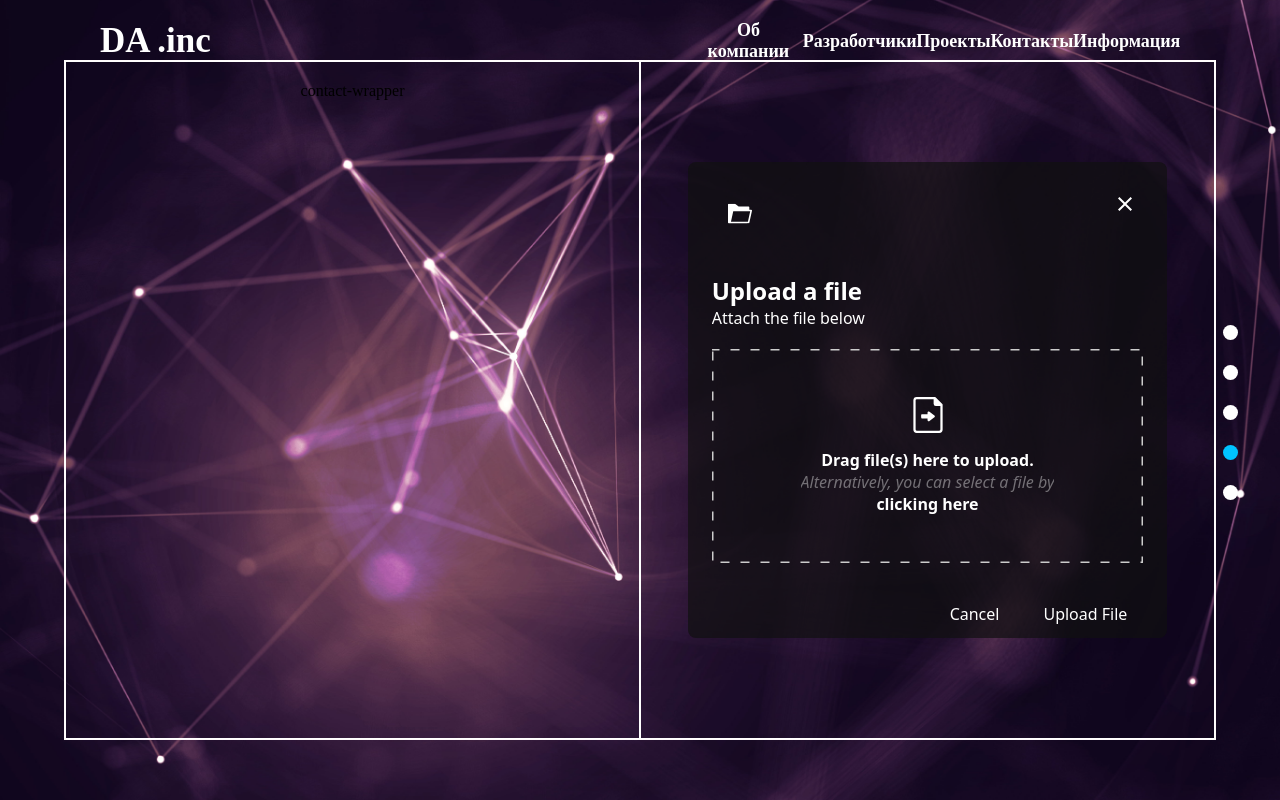
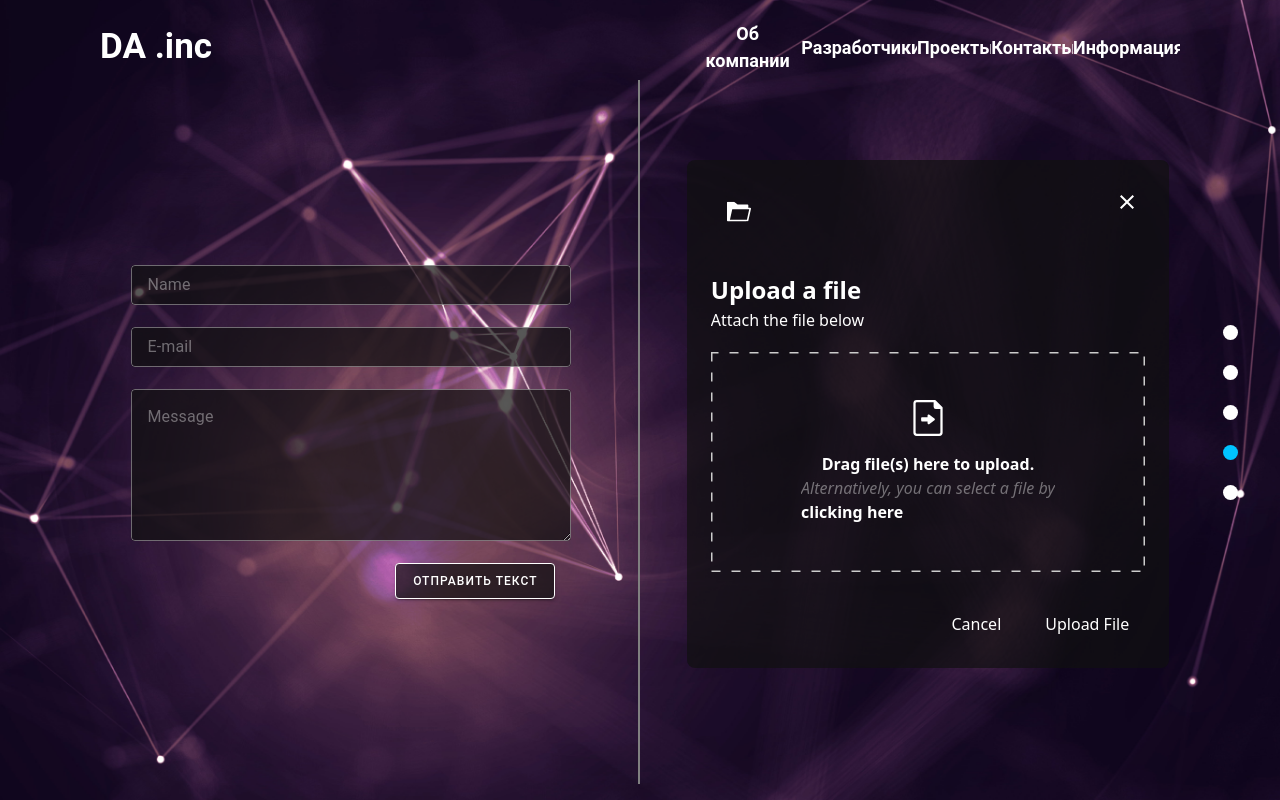
Before and after one commit to JohnDoe1618/digital-team, a Vue app: page / in a window 1280 px wide. Built offline with nearby package versions, Linux system fonts and the light colour scheme.

Commit message:
last-commit

```diff
--- a/package.json
+++ b/package.json
@@ -18,6 +18,7 @@
   "devDependencies": {
     "@babel/core": "^7.12.16",
     "@babel/eslint-parser": "^7.12.16",
+    "@mdi/font": "^7.4.47",
     "@vue/cli-plugin-babel": "~5.0.0",
     "@vue/cli-plugin-eslint": "~5.0.0",
     "@vue/cli-plugin-pwa": "~5.0.0",
--- a/src/comps/ContactWithUsComp.vue
+++ b/src/comps/ContactWithUsComp.vue
@@ -6,16 +6,14 @@
 
             <div class="main-inner__container">
 
-
                 <div class="contact-wrapper">
-                    contact-wrapper
+                    <contactInputFormComp />
                 </div>
 
                 <div class="file-wrapper">
                     <contactFileFormComp/>
                 </div>
             </div>
-
 
         </div>
 
@@ -24,6 +22,7 @@
 
 <script setup>
 import contactFileFormComp from '@/comps/contactFileForm/contactFileFormComp';
+import contactInputFormComp from '@/comps/contactInputForm/contactInputFormComp';
 
 </script>
 <style scoped>
@@ -52,10 +51,12 @@
     justify-content: center;
 }
 .main-inner__container {
+    position: absolute;
+    bottom: 2%;
     width: 90%;
-    height: 85%;
+    height: 88%;
     display: flex;
-    border: 1px solid rgb(255, 251, 251);
+    /* border: 1px solid rgb(255, 251, 251); */
 }
 
 .section-header {
@@ -74,8 +75,8 @@
     display: flex;
     flex-direction: column;
     align-items: center;
-    padding: 20px;
-    border: 1px solid white;
+    justify-content: center;
+    border-right: 2px solid gray;
 }
 
 .file-wrapper {
@@ -83,8 +84,8 @@
     width: 50%;
     display: flex;
     flex-direction: column;
-    padding: 20px;
-    border: 1px solid white;
+    padding: 0 20px;
+    /* border: 1px solid white; */
 }
 
 /* Left contact page */
--- a/src/comps/contactFileForm/contactFileFormComp.vue
+++ b/src/comps/contactFileForm/contactFileFormComp.vue
@@ -3,38 +3,49 @@
         <div class="modal-header">
             <div class="modal-logo">
                 <span class="logo-circle">
-                <svg class="icon-folder-new" xmlns="http://www.w3.org/2000/svg" xmlns:xlink="http://www.w3.org/1999/xlink" width="512" height="419.116" viewBox="0 0 512 419.116">
+                    <svg class="icon-folder-new" xmlns="http://www.w3.org/2000/svg"
+                        xmlns:xlink="http://www.w3.org/1999/xlink" width="512" height="419.116" viewBox="0 0 512 419.116">
                         <defs>
                             <clipPath id="clip-folder-new">
                                 <rect width="512" height="419.116" />
                             </clipPath>
                         </defs>
                         <g id="folder-new" clip-path="url(#clip-folder-new)">
-                    <path id="Union_1" data-name="Union 1" d="M16.991,419.116A16.989,16.989,0,0,1,0,402.125V16.991A16.989,16.989,0,0,1,16.991,0H146.124a17,17,0,0,1,10.342,3.513L227.217,57.77H437.805A16.989,16.989,0,0,1,454.8,74.761v53.244h40.213A16.992,16.992,0,0,1,511.6,148.657L454.966,405.222a17,17,0,0,1-16.6,13.332H410.053v.562ZM63.06,384.573H424.722L473.86,161.988H112.2Z" fill="var(--c-action-primary)" stroke="" stroke-width="1" />
+                            <path id="Union_1" data-name="Union 1"
+                                d="M16.991,419.116A16.989,16.989,0,0,1,0,402.125V16.991A16.989,16.989,0,0,1,16.991,0H146.124a17,17,0,0,1,10.342,3.513L227.217,57.77H437.805A16.989,16.989,0,0,1,454.8,74.761v53.244h40.213A16.992,16.992,0,0,1,511.6,148.657L454.966,405.222a17,17,0,0,1-16.6,13.332H410.053v.562ZM63.06,384.573H424.722L473.86,161.988H112.2Z"
+                                fill="var(--c-action-primary)" stroke="" stroke-width="1" />
                         </g>
                     </svg>
                 </span>
             </div>
             <button class="btn-close">
-            <svg class="icon-cross" xmlns="http://www.w3.org/2000/svg" width="24" height="24" viewBox="0 0 24 24"><path fill="none" d="M0 0h24v24H0V0z"/><path d="M19 6.41L17.59 5 12 10.59 6.41 5 5 6.41 10.59 12 5 17.59 6.41 19 12 13.41 17.59 19 19 17.59 13.41 12 19 6.41z" fill="var(--c-text-secondary)"/></svg>
+                <svg class="icon-cross" xmlns="http://www.w3.org/2000/svg" width="24" height="24" viewBox="0 0 24 24">
+                    <path fill="none" d="M0 0h24v24H0V0z" />
+                    <path
+                        d="M19 6.41L17.59 5 12 10.59 6.41 5 5 6.41 10.59 12 5 17.59 6.41 19 12 13.41 17.59 19 19 17.59 13.41 12 19 6.41z"
+                        fill="var(--c-text-secondary)" />
+                </svg>
             </button>
         </div>
         <div class="modal-body">
             <h2 class="modal-title">Upload a file</h2>
             <p class="modal-description">Attach the file below</p>
-            <button class="upload-area">
+            <label class="upload-area">
                 <span class="upload-area-icon">
-        <svg class="icon-file-new" xmlns="http://www.w3.org/2000/svg" xmlns:xlink="http://www.w3.org/1999/xlink" width="340.531" height="419.116" viewBox="0 0 340.531 419.116">
+                    <svg class="icon-file-new" xmlns="http://www.w3.org/2000/svg" xmlns:xlink="http://www.w3.org/1999/xlink"
+                        width="340.531" height="419.116" viewBox="0 0 340.531 419.116">
                         <g id="files-new" clip-path="url(#clip-files-new)">
-            <path id="Union_2" data-name="Union 2" d="M-2904.708-8.885A39.292,39.292,0,0,1-2944-48.177V-388.708A39.292,39.292,0,0,1-2904.708-428h209.558a13.1,13.1,0,0,1,9.3,3.8l78.584,78.584a13.1,13.1,0,0,1,3.8,9.3V-48.177a39.292,39.292,0,0,1-39.292,39.292Zm-13.1-379.823V-48.177a13.1,13.1,0,0,0,13.1,13.1h261.947a13.1,13.1,0,0,0,13.1-13.1V-323.221h-52.39a26.2,26.2,0,0,1-26.194-26.195v-52.39h-196.46A13.1,13.1,0,0,0-2917.805-388.708Zm146.5,241.621a14.269,14.269,0,0,1-7.883-12.758v-19.113h-68.841c-7.869,0-7.87-47.619,0-47.619h68.842v-18.8a14.271,14.271,0,0,1,7.882-12.758,14.239,14.239,0,0,1,14.925,1.354l57.019,42.764c.242.185.328.485.555.671a13.9,13.9,0,0,1,2.751,3.292,14.57,14.57,0,0,1,.984,1.454,14.114,14.114,0,0,1,1.411,5.987,14.006,14.006,0,0,1-1.411,5.973,14.653,14.653,0,0,1-.984,1.468,13.9,13.9,0,0,1-2.751,3.293c-.228.2-.313.485-.555.671l-57.019,42.764a14.26,14.26,0,0,1-8.558,2.847A14.326,14.326,0,0,1-2771.3-147.087Z" transform="translate(2944 428)" fill="var(--c-action-primary)"/>
+                            <path id="Union_2" data-name="Union 2"
+                                d="M-2904.708-8.885A39.292,39.292,0,0,1-2944-48.177V-388.708A39.292,39.292,0,0,1-2904.708-428h209.558a13.1,13.1,0,0,1,9.3,3.8l78.584,78.584a13.1,13.1,0,0,1,3.8,9.3V-48.177a39.292,39.292,0,0,1-39.292,39.292Zm-13.1-379.823V-48.177a13.1,13.1,0,0,0,13.1,13.1h261.947a13.1,13.1,0,0,0,13.1-13.1V-323.221h-52.39a26.2,26.2,0,0,1-26.194-26.195v-52.39h-196.46A13.1,13.1,0,0,0-2917.805-388.708Zm146.5,241.621a14.269,14.269,0,0,1-7.883-12.758v-19.113h-68.841c-7.869,0-7.87-47.619,0-47.619h68.842v-18.8a14.271,14.271,0,0,1,7.882-12.758,14.239,14.239,0,0,1,14.925,1.354l57.019,42.764c.242.185.328.485.555.671a13.9,13.9,0,0,1,2.751,3.292,14.57,14.57,0,0,1,.984,1.454,14.114,14.114,0,0,1,1.411,5.987,14.006,14.006,0,0,1-1.411,5.973,14.653,14.653,0,0,1-.984,1.468,13.9,13.9,0,0,1-2.751,3.293c-.228.2-.313.485-.555.671l-57.019,42.764a14.26,14.26,0,0,1-8.558,2.847A14.326,14.326,0,0,1-2771.3-147.087Z"
+                                transform="translate(2944 428)" fill="var(--c-action-primary)" />
                         </g>
                     </svg>
                 </span>
                 <span class="upload-area-title">Drag file(s) here to upload.</span>
                 <span class="upload-area-description">
-                Alternatively, you can select a file by <br/><strong>clicking here</strong>
+                    Alternatively, you can select a file by <br /><strong>clicking here</strong>
                 </span>
-            </button>
+            </label>
         </div>
         <div class="modal-footer">
             <button class="btn-secondary">Cancel</button>
@@ -121,19 +132,24 @@
         background-color: var(--c-action-primary-accent);
     }
 }
+
 .icon-cross {
     fill: white;
 
 }
+
 .modal-body {
     padding: 1rem 1.5rem;
 }
+
 .icon-file-new {
     fill: white;
 }
+
 .icon-folder-new {
     fill: white;
 }
+
 .modal-title {
     font-weight: 700;
 }
@@ -183,6 +199,7 @@
 
     color: rgba(255, 255, 255, 0.4);
     font-style: italic;
+
     strong {
         font-style: normal;
         color: white;
--- /dev/null
+++ b/src/comps/contactInputForm/contactInputFormComp.vue
@@ -0,0 +1,109 @@
+<template>
+    <div class="contact-input-form">
+        <v-form class="contact-form">
+            <!-- Name -->
+            <v-text-field
+            placeholder="Name"
+            bg-color="rgba(17, 17, 17, 0.7)"
+            :density="'compact'"
+            variant="outlined"
+            ></v-text-field>
+
+            <!-- E-mail -->
+            <v-text-field
+            placeholder="E-mail"
+            bg-color="rgba(17, 17, 17, 0.7)"
+            :density="'compact'"
+            variant="outlined"
+            ></v-text-field>
+
+            <!-- Message -->
+            <v-textarea
+            placeholder="Message"
+            variant="outlined"
+            bg-color="rgba(17, 17, 17, 0.7)"
+            ></v-textarea>
+
+            <!-- Submit btn -->
+            <v-btn
+            class="contact-form__submit-btn"
+            rounded="xs"
+            color="rgba(17, 17, 17, 0.7)"
+            style="color: white; font-size: 0.75rem;"
+            >Отправить текст</v-btn>
+        </v-form>
+
+        <!-- ??????????  -->
+        <!-- Хуйня которая квадрат нижний черный -->
+        <v-sheet v-if="false" class="developer-contact">
+
+            <!-- Location -->
+            <div class="developer-contact__item">
+                <v-icon icon="mdi-map-marker"></v-icon>  <p class="item-text">City, State</p>
+            </div>
+
+            <!-- Telephone -->
+            <div class="developer-contact__item">
+                <v-icon icon="mdi-phone"></v-icon>  <p class="item-text">(212) 555-2368</p>
+            </div>
+
+            <!-- E-mail address -->
+            <div class="developer-contact__item">
+                <v-icon icon="mdi-email-outline"></v-icon>  <p class="item-text">hitmeup@gmail.com</p>
+            </div>
+
+            <v-divider class="my-3"></v-divider>
+            <div class="developer-contact__icons">
+                <v-icon icon="mdi-github" size="40"></v-icon>
+                <v-icon icon="mdi-twitter" size="40"></v-icon>
+                <v-icon icon="mdi-instagram" size="40"></v-icon>
+            </div>
+
+        </v-sheet>
+    </div>
+</template>
+
+<script setup>
+
+</script>
+
+<style scoped>
+.contact-input-form {
+    display: flex;
+    flex-direction: column;
+    align-items: center;
+    width: 80%;
+    color: white;
+
+}
+.contact-form {
+    position: relative;
+    width: 100%;
+    display: flex;
+    flex-direction: column;
+    padding: 2rem 10px;
+}
+.contact-form__submit-btn {
+    margin: 0 1rem 0 auto;
+    border: 1px solid white;
+}
+.developer-contact {
+    width: 50%;
+    padding: 20px 40px;
+    background-color: rgba(17, 17, 17, 0.7);
+    color: white;
+}
+.developer-contact__item {
+    display: flex;
+}
+.developer-contact__item + .developer-contact__item {
+    margin-top: .5rem;
+}
+.item-text {
+    margin-left: 1rem;
+}
+.developer-contact__icons {
+    display: flex;
+    justify-content: space-evenly;
+}
+</style>
--- a/src/main.js
+++ b/src/main.js
@@ -3,9 +3,22 @@
 import './registerServiceWorker';
 import router from './router';
 
+// Vuetify
+import 'vuetify/styles'
+import { createVuetify } from 'vuetify';
+import * as icons from '@mdi/font/css/materialdesignicons.css';
+import * as components from 'vuetify/components';
+import * as directives from 'vuetify/directives';
+
+const vuetify = createVuetify({
+    components,
+    directives,
+    icons,
+})
 
 const app = createApp(App);
 
 app
     .use(router)
+    .use(vuetify)
     .mount('#app');
```
Also changed, not shown: 1 other file (tests, documents, lock files or other folders). Lines whose indentation alone changed are shown as unchanged.
